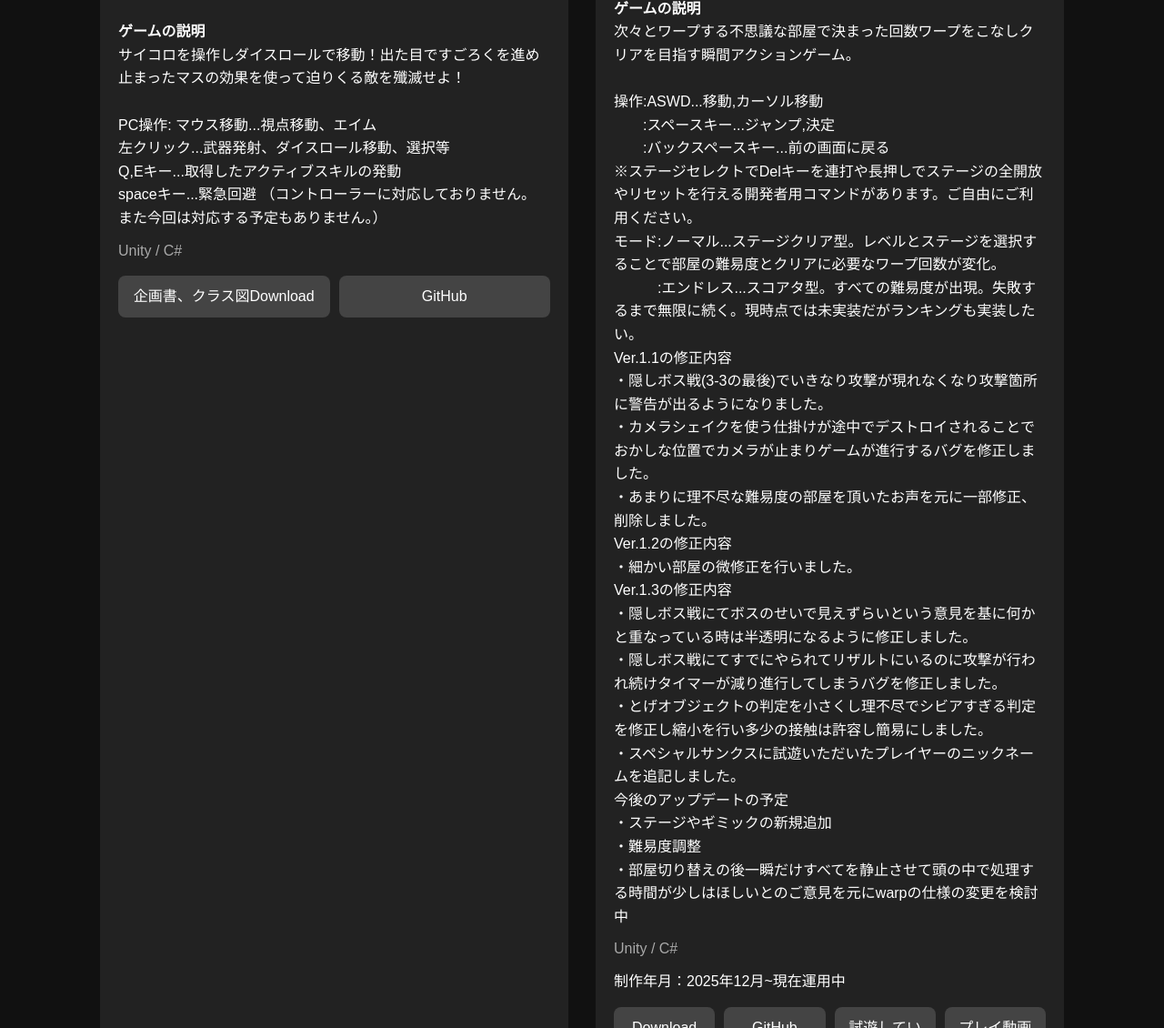
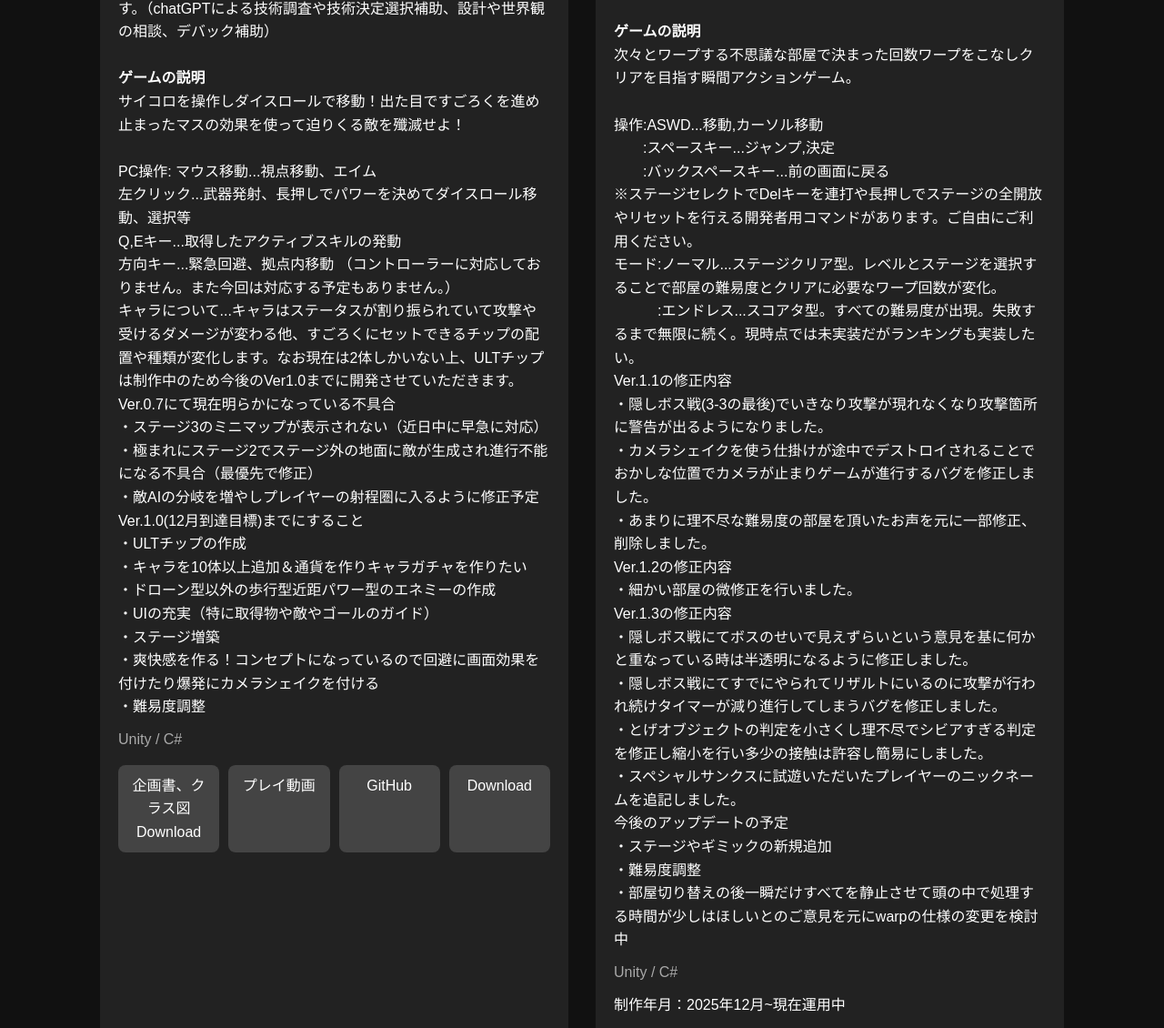
Before and after one commit to sabakan999/sabakan999.github.io, a plain HTML site: page index.html in a window 1280 px wide. Shown: the part 1670-2800 px from the top of the page at 91% size. Drawn offline with Linux system fonts and the light colour scheme.

Commit message:
DICEWARSver0.7

```diff
--- a/index.html
+++ b/index.html
@@ -33,16 +33,11 @@
     <p>
       主にUnityを使ったゲーム制作をしています。<br>
       情報科学専門学校のゲーム開発サークルを創設し代表として約1.5年活動。<br>
-      ゲームのアルゴリズムを考えるのが好き。が、いざ書こうとするとデバックや言語ごとの記述ルールの把握が苦手で毎回AIに怒られて直される。<br>
+      ゲームのアルゴリズムを考えるのが好き。が、いざ書こうとするとデバックや言語ごとの記述ルールの把握が苦手で毎回AIにできない記述のし方などをして怒られて直される。<br>
       中学生、高校生時に生徒会長に就任。非常に有意義で、チーム開発など多くの活動の役に立つ良い経験であった。<br>
-      ゲームの現実とはかけ離れた世界が好きで最近のゲームのなんでもリアルに近づけようとし過ぎる傾向に少し疑問を感じている。<br>
+      ゲームの現実とはかけ離れた世界観が好きで最近のゲームのなんでもリアルに近づけようとし過ぎる傾向に少し疑問を感じている。<br>
       ゲームはもっと現実の概念に縛られず自由であるべきだと思っている。でもリアル感のあるゲームも技術進歩を感じられて好きではある。<br>
       結局のところゲーム全部大好きである。
-
-
-
-
-
     </p>
   </section>
 
@@ -69,9 +64,9 @@
           <p>
           unityで開発中の3Dゲーム。現在は個人開発中。今後チームに切り替わる可能性あり。<br>
           夏休みのインターンシップで学んだことを活かすべく作成中のゲーム。まず、インターンシップで設計の重要性を学びこのゲームは初めて資料や設計から作成した。<br>
-          クラス図を作りそれを元に作ったりシェーダーやアニメーションのボーン等について学び実践する予定。また、メモリの重要性について個人的に質問して色々勉強させていただいたので<br>
+          クラス図を作りそれを元に作ったりシェーダーやアニメーションのボーン等について学び実践している。また、メモリの重要性について個人的に質問して色々勉強させていただいたので<br>
           今回は大量の敵が出現するというタワーディフェンスのようなゲームにもなるので色々模索した結果オブジェクトプールという手法を用いることにした。この方法なら事前にロードで作ってあるものを持ってきて破壊や生成を行わずにリサイクルするため<br>
-          大量生成の負荷を削減できると思い採用。しかしはじめて設計を元に開発しているが当初作成した設計書やクラス図で実際にやろうとすると不足要素に後から気づいたり<br>
+          大量生成の負荷を削減できると思い採用。またインターンシップで学んだ設計を活かししかしはじめて設計を元に開発しているが当初作成した設計書やクラス図で実際にやろうとすると不足要素に後から気づいたり<br>
           うまくいかない設計があってしっかり先を遠くまで見越した設計が重要なんだと現在の作成途中経過で学んだ。関係ないが今回設計の段階で世界観とかを考えたがこれをこういう表現で実装しようとか考えるはすごく楽しかった。
            生成AIを一部使用した作品です。（chatGPTによる技術調査や技術決定選択補助、設計や世界観の相談、デバック補助）
           </p>
@@ -82,10 +77,31 @@
             サイコロを操作しダイスロールで移動！出た目ですごろくを進め止まったマスの効果を使って迫りくる敵を殲滅せよ！<br><br>
             PC操作:
                   マウス移動...視点移動、エイム<br>
-                  左クリック...武器発射、ダイスロール移動、選択等<br>
+                  左クリック...武器発射、長押しでパワーを決めてダイスロール移動、選択等<br>
                     Q,Eキー...取得したアクティブスキルの発動<br>
-                  spaceキー...緊急回避
+                  方向キー...緊急回避、拠点内移動
             （コントローラーに対応しておりません。また今回は対応する予定もありません。）<br>
+
+            キャラについて...キャラはステータスが割り振られていて攻撃や受けるダメージが変わる他、すごろくにセットできるチップの配置や種類が変化します。なお現在は2体しかいない上、ULTチップは制作中のため今後のVer1.0までに開発させていただきます。<br>
+
+          </p>
+
+          <p>
+            Ver.0.7にて現在明らかになっている不具合<br>
+            ・ステージ3のミニマップが表示されない（近日中に早急に対応）<br>
+            ・極まれにステージ2でステージ外の地面に敵が生成され進行不能になる不具合（最優先で修正）<br>
+            ・敵AIの分岐を増やしプレイヤーの射程圏に入るように修正予定<br>
+
+            Ver.1.0(12月到達目標)までにすること<br>
+            ・ULTチップの作成<br>
+            ・キャラを10体以上追加＆通貨を作りキャラガチャを作りたい<br>
+            ・ドローン型以外の歩行型近距パワー型のエネミーの作成<br>
+            ・UIの充実（特に取得物や敵やゴールのガイド）<br>
+            ・ステージ増築<br>
+            ・爽快感を作る！コンセプトになっているので回避に画面効果を付けたり爆発にカメラシェイクを付ける<br>
+            ・難易度調整<br>
+
+
 
           </p>
 
@@ -99,9 +115,18 @@
             企画書、クラス図Download
           </a>
 
+          <a href="https://youtu.be/DSFiwBXceDY"
+              target="_blank">
+                プレイ動画
+            </a>
+
             <a href="https://github.com/sabakan999/DICE-WARS.git"
                target="_blank">
               GitHub
+            </a>
+
+            <a href="games/DICEWARS.zip" download>
+              Download
             </a>
 
 
@@ -184,7 +209,7 @@
 
             <a href="https://docs.google.com/spreadsheets/u/1/d/1mbrl4bkzoPHCj_KkKv5gnBw2CmexTg4z_YPfAZZCc3s/htmlview#gid=441936839"
                target="_blank">
-              試遊していただいた方の声
+              ゲムダンにて試遊していただいた方にアンケートで頂いた声
             </a>
 
             <a href="https://youtu.be/e_GH9blIars"
```
Also changed, not shown: images/DICEWARS.png (added).
